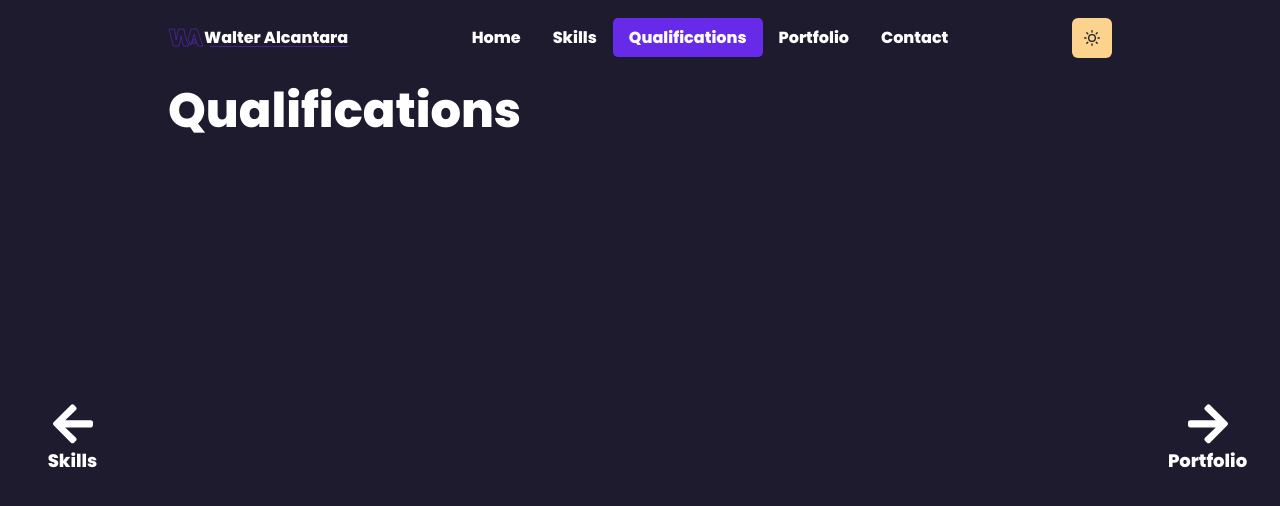
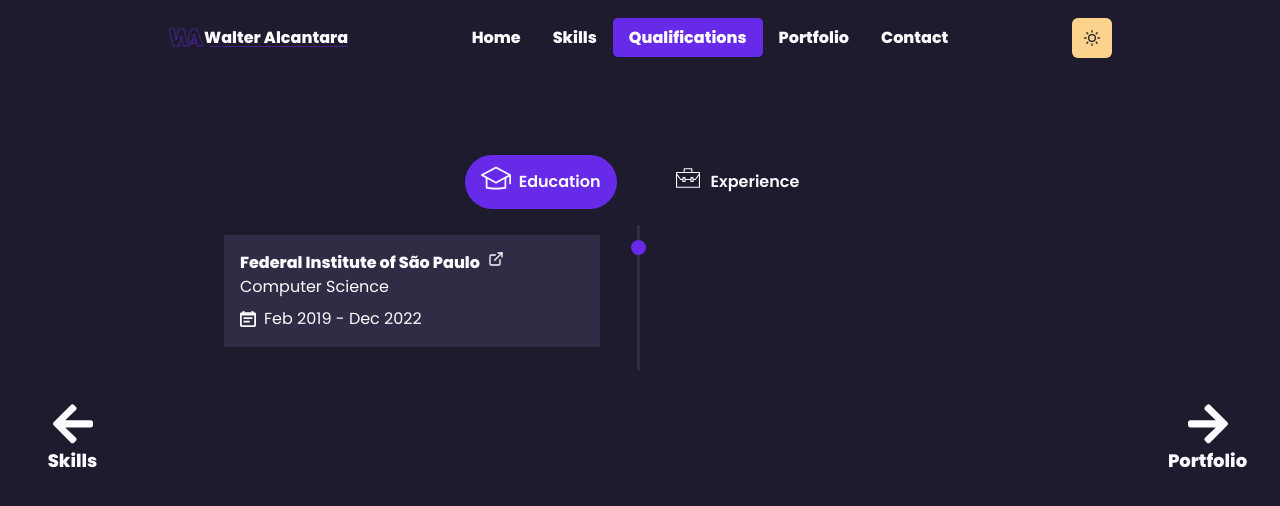
Before and after one commit to walteralcantara/walter-alcantara, a Next.js app: page /qualifications in a window 1280 px wide. Shown: the top 506 px of the page. Built offline with nearby package versions, Linux system fonts and the light colour scheme.

Commit message:
feat(qualifications): built qualifications screen

```diff
--- /dev/null
+++ b/src/components/Layout/components/Timeline/index.tsx
@@ -0,0 +1,20 @@
+import { useColorMode } from "@chakra-ui/react";
+import { ReactNode } from "react";
+import * as S from "./styled";
+
+type TimelineProps = {
+  children: ReactNode;
+  direction: string;
+};
+
+export const Timeline = ({ children, direction }: TimelineProps) => {
+  const { colorMode } = useColorMode();
+
+  return (
+    <S.TimelineWrapper colormode={colorMode}>
+      <S.TimelineContainer direction={direction}>
+        <S.TimelineContent colormode={colorMode}>{children}</S.TimelineContent>
+      </S.TimelineContainer>
+    </S.TimelineWrapper>
+  );
+};
--- /dev/null
+++ b/src/components/Layout/components/Timeline/styled.ts
@@ -0,0 +1,98 @@
+import styled, { css } from "styled-components";
+
+type TimelineWrapperProps = {
+  readonly colormode: string;
+};
+type TimelineContentProps = {
+  readonly colormode: string;
+};
+
+type TimelineContainerProps = {
+  readonly direction: string;
+};
+
+export const TimelineWrapper = styled.section<TimelineWrapperProps>`
+  position: relative;
+  max-width: 960px;
+  margin: 0px auto;
+
+  &:after {
+    content: "";
+    position: absolute;
+    width: 3px;
+    background: ${({ colormode }) =>
+      colormode === "dark" ? "#312c45" : "#EDF2F7"};
+    top: 0;
+    bottom: 0;
+    left: 50%;
+    margin-left: -3px;
+    height: 110%;
+
+    @media screen and (max-width: 768px) {
+      left: unset;
+      right: 0%;
+    }
+  }
+`;
+
+export const TimelineContainer = styled.div<TimelineContainerProps>`
+  padding: 10px 40px;
+  position: relative;
+  background: transparent;
+  width: 50%;
+
+  &:after {
+    content: "";
+    position: absolute;
+    width: 15px;
+    height: 15px;
+    right: -6px;
+    background: #682ae9;
+    top: 15px;
+    border-radius: 50%;
+    z-index: 1;
+  }
+
+  ${({ direction }) =>
+    direction === "left" &&
+    css`
+      left: 0;
+
+      @media screen and (max-width: 768px) {
+        padding: unset;
+        padding-right: 1.5rem;
+      }
+    `}
+
+  ${({ direction }) =>
+    direction === "right" &&
+    css`
+      left: 50%;
+
+      &:after {
+        left: -9px;
+      }
+
+      @media screen and (max-width: 768px) {
+        padding: unset;
+        padding-left: unset;
+        padding-right: 1.5rem;
+        left: unset;
+
+        &:after {
+          left: unset;
+        }
+      }
+    `}
+
+    @media screen and (max-width: 768px) {
+    width: 100%;
+    margin: 1rem 0;
+  }
+`;
+
+export const TimelineContent = styled.div<TimelineContentProps>`
+  background: ${({ colormode }) =>
+    colormode === "dark" ? "#312c45" : "#EDF2F7"};
+  padding: 1rem;
+`;
--- a/src/pages/qualifications.tsx
+++ b/src/pages/qualifications.tsx
@@ -1,12 +1,28 @@
+import {
+  Badge,
+  Flex,
+  Link,
+  Tab,
+  TabList,
+  TabPanel,
+  TabPanels,
+  Tabs,
+  Text,
+} from "@chakra-ui/react";
 import type { NextPage } from "next";
+
+import EducationIcon from "../assets/icons/education-icon.svg";
+import JobIcon from "../assets/icons/job-icon.svg";
+import { ExternalLinkIcon, CalendarIcon } from "@chakra-ui/icons";
 
 import { PageContainer } from "../components/Layout/components/PageContainer";
 import { PageContent } from "../components/Layout/components/PageContent";
 import { SlidePage } from "../components/Layout/components/SlidePage";
+import { Timeline } from "../components/Layout/components/Timeline";
+
+import { education, experience } from "../services/fakeApi.json";
 
 const Qualifications: NextPage = () => {
-  // const { setDirection } = useNavigationContext();
-
   return (
     <PageContainer>
       <SlidePage direction="left" href="/skills">
@@ -14,7 +30,63 @@ const Qualifications: NextPage = () => {
       </SlidePage>
 
       <PageContent>
-        <h1>Qualifications</h1>
+        <Tabs variant="soft-rounded" mt="20">
+          <Flex justify="center">
+            <TabList gap={{ base: "2", sm: "10" }}>
+              <Tab>
+                <EducationIcon width={30} />
+                <Text ml="2">Education</Text>
+              </Tab>
+              <Tab>
+                <JobIcon width={30} />
+                <Text ml="2">Experience</Text>
+              </Tab>
+            </TabList>
+          </Flex>
+
+          <TabPanels>
+            <TabPanel>
+              {education.map(
+                ({ institution, link, course, time, direction }) => (
+                  <Timeline key={institution} direction={direction}>
+                    <Link href={link} target="_blank" d="flex">
+                      <Text as="h6">{institution}</Text>
+                      <ExternalLinkIcon ml="2" />
+                    </Link>
+                    <Text mb="2">{course}</Text>
+                    <Text as="span">
+                      <CalendarIcon mr="2" />
+                      {time}
+                    </Text>
+                  </Timeline>
+                )
+              )}
+            </TabPanel>
+
+            <TabPanel>
+              {experience.map(
+                ({ company, link, role, time, keywords, direction }) => (
+                  <Timeline key={company} direction={direction}>
+                    <Link href={link} target="_blank" d="flex">
+                      <Text as="h6">{company}</Text>
+                      <ExternalLinkIcon ml="2" />
+                    </Link>
+                    <Text mb="2">{role}</Text>
+                    <Text as="span">
+                      <CalendarIcon mr="2" />
+                      {time}
+                    </Text>
+                    <Flex flexWrap="wrap" gap="1" mt="2">
+                      {keywords.map((kw) => (
+                        <Badge key={kw}>{kw}</Badge>
+                      ))}
+                    </Flex>
+                  </Timeline>
+                )
+              )}
+            </TabPanel>
+          </TabPanels>
+        </Tabs>
       </PageContent>
 
       <SlidePage direction="right" href="/portfolio">
--- a/src/services/fakeApi.json
+++ b/src/services/fakeApi.json
@@ -176,21 +176,46 @@
 
   "education": [
     {
-      "institution": "@instituto federal de são paulo",
+      "institution": "Federal Institute of São Paulo",
       "link": "https://jcr.ifsp.edu.br",
-      "course": "Análise e Desenvolvimento de Sistemas",
-      "time": "fev'2019 - hoje",
+      "course": "Computer Science",
+      "time": "Feb 2019 - Dec 2022",
       "direction": "left"
     }
   ],
 
-  "work": [
+  "experience": [
     {
-      "company": "@enext",
+      "company": "Corebiz",
+      "link": "https://www.corebiz.ag/pt/",
+      "role": "Frontend Engineer",
+      "time": "Aug 2021 - Present",
+      "direction": "left",
+      "keywords": [
+        "HTML",
+        "SASS",
+        "Styled Components",
+        "JavaScript",
+        "TypeScript",
+        "React",
+        "GraphQL",
+        "REST",
+        "GIT",
+        "GitFlow",
+        "GitHub",
+        "Yarn",
+        "NPM",
+        "VTEX Legacy",
+        "VTEX IO",
+        "Webpack"
+      ]
+    },
+    {
+      "company": "Enext",
       "link": "https://enext.com.br",
-      "role": "Estagiário Front-end",
-      "time": "mar'2021 - ago'2021",
-      "direction": "left",
+      "role": "Frontend Developer",
+      "time": "Mar 2021 - Aug 2021",
+      "direction": "right",
       "keywords": [
         "HTML",
         "PUG",
@@ -200,32 +225,14 @@
         "Redux",
         "Styled Components",
         "GIT",
+        "Bitbucket",
         "Yarn",
         "NPM",
-        "API Rest",
+        "Webpack",
+        "Grunt",
+        "Gulp",
+        "API REST",
         "VTEX Legacy"
-      ]
-    },
-    {
-      "company": "@corebiz",
-      "link": "https://www.corebiz.ag/pt/",
-      "role": "Desenvolvedor Front-end JR II",
-      "time": "ago'2021 - hoje",
-      "direction": "right",
-      "keywords": [
-        "HTML",
-        "SASS",
-        "JavaScript",
-        "TypeScript",
-        "React",
-        "GIT",
-        "Yarn",
-        "NPM",
-        "API Rest",
-        "VTEX Legacy",
-        "VTEX IO",
-        "Styled Components",
-        "Webpack"
       ]
     }
   ]
--- a/src/styles/theme.ts
+++ b/src/styles/theme.ts
@@ -1,54 +1,77 @@
-import { extendTheme, ThemeConfig  } from '@chakra-ui/react';
-import { mode } from '@chakra-ui/theme-tools'
+import { extendTheme, ThemeConfig } from "@chakra-ui/react";
+import { mode } from "@chakra-ui/theme-tools";
 
 const styles = {
-  global: (props: { light: string, dark: string }) => ({
+  global: (props: any) => ({
     body: {
-      bg: mode('#fcfbff', '#1f1b2e')(props),
-      color: mode('#1d1d1d', '#fff')(props),
-      overflowX: 'hidden'
+      bg: mode("light", "dark")(props),
+      color: mode("dark", "light")(props),
+      overflowX: "hidden",
     },
     h1: {
       fontSize: 48,
-      fontWeight: 800
+      fontWeight: 800,
     },
     h3: {
       fontSize: 24,
-    }
-  })
-}
+    },
+    h6: {
+      fontSize: 16,
+      fontWeight: 800,
+    },
+  }),
+};
+
+const colors = {
+  purpleHighlighted: "#682ae9",
+  dark: "#1f1b2e",
+  light: "#fcfbff",
+};
 
 const fonts = {
-  heading: "Poppins, -apple-system, BlinkMacSystemFont, 'Segoe UI', Roboto, Oxygen, Ubuntu, Cantarell, 'Open Sans', 'Helvetica Neue', sans-serif",
-  body: "Poppins, -apple-system, BlinkMacSystemFont, 'Segoe UI', Roboto, Oxygen, Ubuntu, Cantarell, 'Open Sans', 'Helvetica Neue', sans-serif"
-}
-
-const colors = {
-  "purpleHighlighted": '#682ae9'
-}
+  heading:
+    "Poppins, -apple-system, BlinkMacSystemFont, 'Segoe UI', Roboto, Oxygen, Ubuntu, Cantarell, 'Open Sans', 'Helvetica Neue', sans-serif",
+  body: "Poppins, -apple-system, BlinkMacSystemFont, 'Segoe UI', Roboto, Oxygen, Ubuntu, Cantarell, 'Open Sans', 'Helvetica Neue', sans-serif",
+};
 
 const components = {
   Link: {
     baseStyle: {
       _hover: {
-        textDecoration: 'none'
-      }
+        textDecoration: "none",
+      },
     },
   },
   Button: {
     variants: {
-      "highlighted": {
+      highlighted: {
         bg: "#682ae9",
         color: "#fff",
-      }
-    }
-  }
-}
+      },
+    },
+  },
+  Tabs: {
+    parts: ["tabs", "tablist", "tab", "tabpanels", "tabpanel"],
+    variants: {
+      "soft-rounded": (props: any) => ({
+        tab: {
+          fill: mode("dark", "light")(props),
+          color: mode("dark", "light")(props),
+          _selected: {
+            bg: "purpleHighlighted",
+            color: "light",
+            fill: "light",
+          },
+        },
+      }),
+    },
+  },
+};
 
-const config: ThemeConfig  = {
-  initialColorMode: 'dark',
+const config: ThemeConfig = {
+  initialColorMode: "dark",
   useSystemColorMode: false,
-}
+};
 
 const theme = extendTheme({ config, styles, colors, components, fonts });
 
```
Also changed, not shown: src/assets/icons/education-icon.svg (added), src/assets/icons/job-icon.svg (added).
